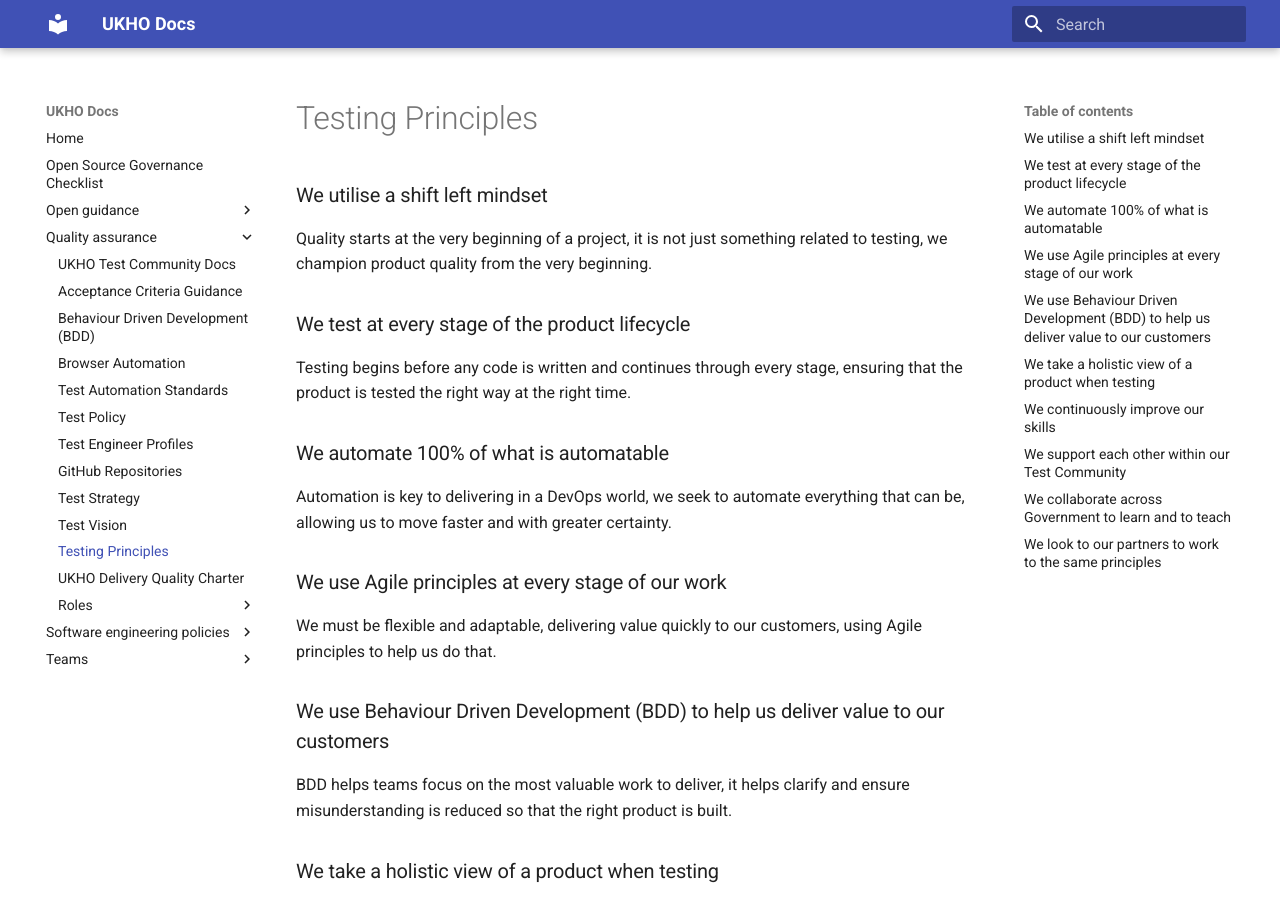
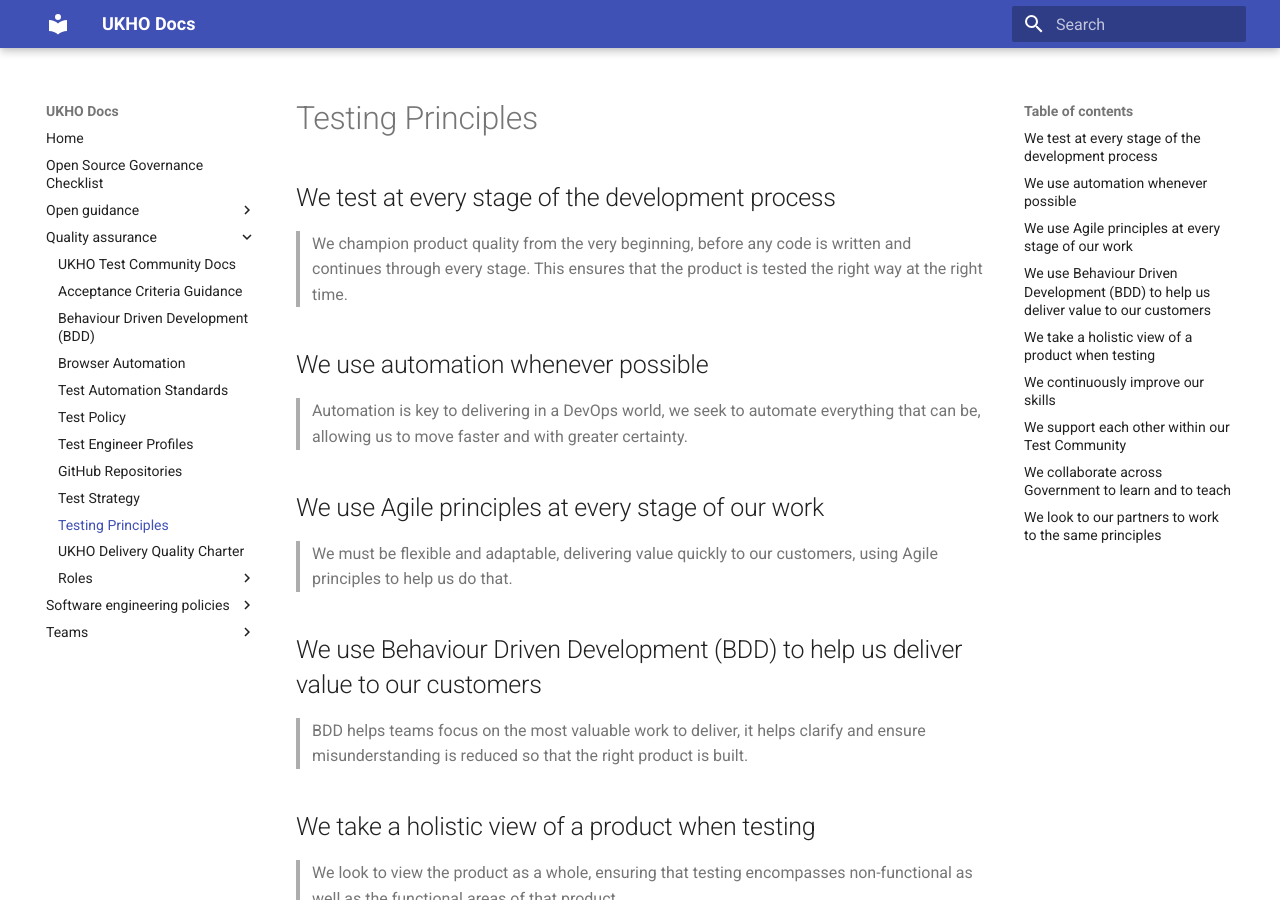
Before and after one commit to UKHO/docs, an MkDocs documentation site: the page built from docs/quality-assurance/testing-principles.md, in a window 1280 px wide and 900 px high. Built offline with MkDocs 1.6.1 and Material for MkDocs 9.7.7, drawn with Linux system fonts in a browser that asks for light colours.

Commit message:
WIP: reworking strtegy and principles

```diff
--- a/docs/quality-assurance/testing-principles.md
+++ b/docs/quality-assurance/testing-principles.md
@@ -1,41 +1,37 @@
 # Testing Principles
 
-### We utilise a shift left mindset
+## We test at every stage of the development process
 
-Quality starts at the very beginning of a project, it is not just something related to testing, we champion product quality from the very beginning.
+> We champion product quality from the very beginning, before any code is written and continues through every stage. This ensures that the product is tested the right way at the right time.
 
-### We test at every stage of the product lifecycle
+## We use automation whenever possible
 
-Testing begins before any code is written and continues through every stage, ensuring that the product is tested the right way at the right time.
+> Automation is key to delivering in a DevOps world, we seek to automate everything that can be, allowing us to move faster and with greater certainty.
 
-### We automate 100% of what is automatable
+## We use Agile principles at every stage of our work
 
-Automation is key to delivering in a DevOps world, we seek to automate everything that can be, allowing us to move faster and with greater certainty.
+> We must be flexible and adaptable, delivering value quickly to our customers, using Agile principles to help us do that.
 
-### We use Agile principles at every stage of our work
+## We use Behaviour Driven Development (BDD) to help us deliver value to our customers
 
-We must be flexible and adaptable, delivering value quickly to our customers, using Agile principles to help us do that.
+> BDD helps teams focus on the most valuable work to deliver, it helps clarify and ensure misunderstanding is reduced so that the right product is built.
 
-### We use Behaviour Driven Development (BDD) to help us deliver value to our customers
+## We take a holistic view of a product when testing
 
-BDD helps teams focus on the most valuable work to deliver, it helps clarify and ensure misunderstanding is reduced so that the right product is built.
+> We look to view the product as a whole, ensuring that testing encompasses non-functional as well as the functional areas of that product.
 
-### We take a holistic view of a product when testing
+## We continuously improve our skills
 
-We look to view the product as a whole, ensuring that testing encompasses non-functional as well as the functional areas of that product.
+> We are always learning, our people are key to our delivery and by always seeking to learn we allow ourselves to introduce new ideas, ways of working, to try new things.
 
-### We continuously improve our skills
+## We support each other within our Test Community
 
-We are always learning, our people are key to our delivery and by always seeking to learn we allow ourselves to introduce new ideas, ways of working, to try new things.
+> We have a community that supports each other to champion quality and to promote the value of software testing across the UKHO (including to Development and Citizen Tester communities).
 
-### We support each other within our Test Community
+## We collaborate across Government to learn and to teach
 
-We have a community that supports each other to champion quality and to promote the value of software testing across the UKHO (including to Development and Citizen Tester communities).
+> We are reaching out across wider government to learn from other organisations and to pass on our knowledge that could help other organisations.
 
-### We collaborate across Government to learn and to teach
+## We look to our partners to work to the same principles
 
-We are reaching out across wider government to learn from other organisations and to pass on our knowledge that could help other organisations.
-
-### We look to our partners to work to the same principles
-
-With our teams working to the principles, working with partners who work to similar ones can make the working relationships between us and the partner more productive.
+> With our teams working to the principles, working with partners who work to similar ones can make the working relationships between us and the partner more productive.
```
Also changed, not shown: docs/quality-assurance/test-strategy.md (+5 -2 lines), docs/quality-assurance/test-vision.md (deleted, +0 -23 lines).
